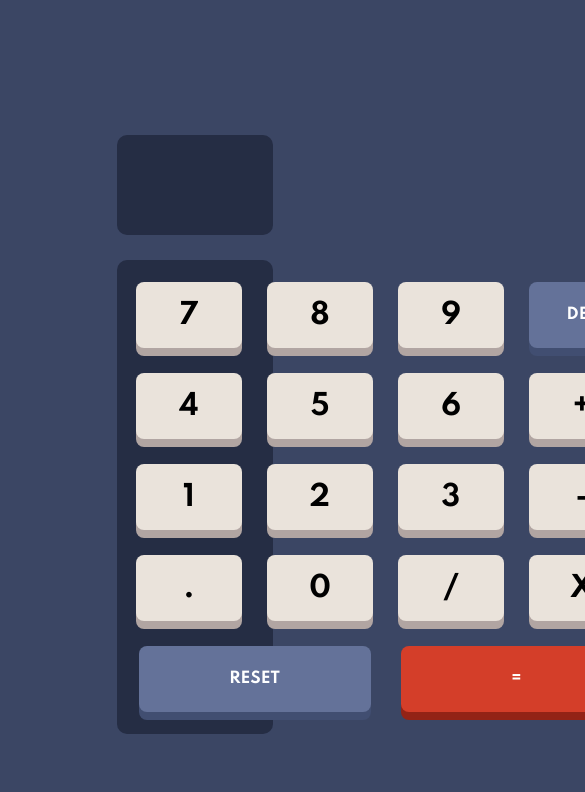
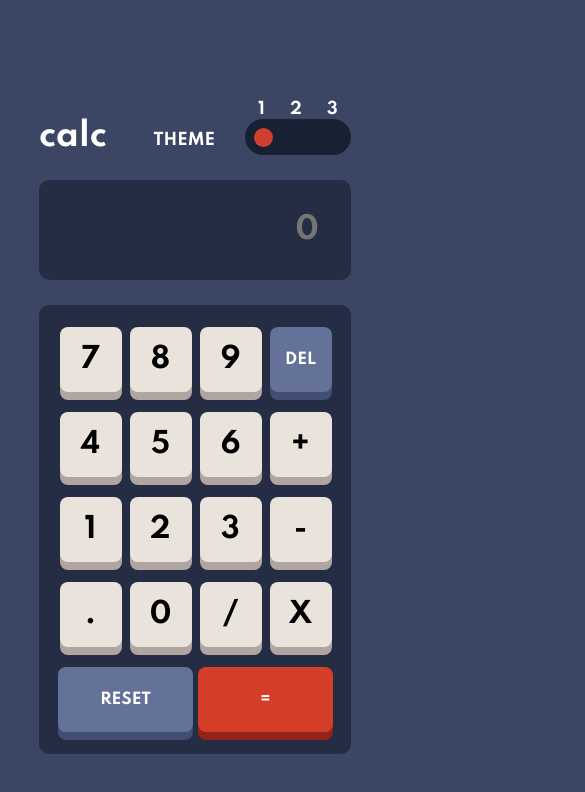
Before and after one commit to luis08201/calculator-app-main, a plain HTML site: page index.html in a window 390 px wide. Shown: the top 792 px of the page, 585 px wide, since content can reach past the window. Drawn offline with Linux system fonts and the light colour scheme.

Commit message:
culminando proyecto de calculadora

```diff
--- a/css/estilos.css
+++ b/css/estilos.css
@@ -1,94 +1,182 @@
-@import url('https://fonts.googleapis.com/css2?family=Spartan:wght@700&display=swap');
-*{
-    margin:0;
-    padding:0;
+@import url("https://fonts.googleapis.com/css2?family=Spartan:wght@700&display=swap");
+* {
+  margin: 0;
+  padding: 0;
   box-sizing: border-box;
 }
-:root{
+:root {
   /* PRIMARY */
   /* BACKGROUND COLOR */
---background-color1:#3B4664;
+  --background-color1: #3b4664;
   /* BACKGROUND COLOR EQUAL, SWITCH BUTTON */
---background-color2:#D43E29;
+  --background-color2: #d43e29;
   /* BACKGROUND COLOR NUMBER */
---background-color3:#181F32;
+  --background-color3: #181f32;
   /* COLOR TEXT RESET,NUMBER,SWITCH NUMBER,CALC */
---colornumero:#FFFFFF;
+  --colornumero: #ffffff;
   /* BACKGROUND PANEL NUMBERS */
---background-color4:#252D44;
+  --background-color4: #252d44;
   /* BACKGROUND NUMBER BUTTON */
---background-color5:#EAE3DB;
+  --background-color5: #eae3db;
   /* BACKGROUND RESET BUTTON */
---background-color6:#647299;
+  --background-color6: #647299;
 
   /* SECONDARY */
   /* BACKGROUND COLOR */
---background-color7:#E6E6E6;
+  --background-color7: #e6e6e6;
   /* BACKGROUND COLOR EQUAL, SWITCH BUTTON */
---background-color8:#C85401;
+  --background-color8: #c85401;
   /* BACKGROUND COLOR NUMBER */
---background-color9:#EEEEEE;
+  --background-color9: #eeeeee;
   /* COLOR TEXT RESET,NUMBER,SWITCH NUMBER,CALC */
---color-numero2:#35352B;
+  --color-numero2: #35352b;
   /* BACKGROUND PANEL NUMBERS */
---background-color10:#D3CDCD;
+  --background-color10: #d3cdcd;
   /* BACKGROUND NUMBER BUTTON */
---background-color11:#E5E4E0;
+  --background-color11: hsl(48, 9%, 89%);
   /* BACKGROUND RESET BUTTON */
---background-color12:#388187;
+  --background-color12: #388187;
 
   /* THIRTIARY */
   /* BACKGROUND COLOR */
---background-color13:#17062A;
+  --background-color13: #17062a;
   /* BACKGROUND COLOR EQUAL, SWITCH BUTTON */
---background-color14:#00DFCF;
+  --background-color14: #00dfcf;
   /* BACKGROUND COLOR NUMBER */
---background-color15:#1E0836;
+  --background-color15: #1e0836;
   /* COLOR TEXT RESET,NUMBER,SWITCH NUMBER,CALC */
---colornumer3:#F6DA44;
+  --colornumer3: #f6da44;
   /* BACKGROUND PANEL NUMBERS */
---background-color16:#1E0934;
+  --background-color16: #1e0934;
   /* BACKGROUND NUMBER BUTTON */
---background-color17:#331D4D;
+  --background-color17: #331d4d;
   /* BACKGROUND RESET BUTTON */
---background-color18:#53087D;
+  --background-color18: #53087d;
 }
-body,button{
-    font-family: 'Spartan', sans-serif;
+body,
+button,
+input {
+  font-family: "Spartan", sans-serif;
   background-color: var(--background-color1);
 }
-.calculadora{
-position:absolute;
-top:50%;
-left:50%;
-transform: translate(-50%,-50%);
-width:40%;
+.calculadora {
+  position: absolute;
+  top: 50%;
+  left: 50%;
+  transform: translate(-50%, -50%);
+  width: 40%;
   grid-gap: 25px;
-    display:grid;
-    grid-template-columns: repeat(4,1fr);
+  display: grid;
+  grid-template-columns: repeat(4, 1fr);
   grid-template-areas:
     "calculadora__header calculadora__header calculadora__header calculadora__header"
     "calculadora__screen calculadora__screen calculadora__screen calculadora__screen"
     "calculadora__panel calculadora__panel calculadora__panel calculadora__panel";
 }
-.calculadora__header{
-    grid-area:calculadora__header;
+
+.calculadora__header {
+  grid-area: calculadora__header;
+  display: flex;
+  justify-content: space-between;
+  align-items: flex-end;
 }
-.calculadora__screen{
-    grid-area:calculadora__screen;
+.calculadora__header--heading {
+  color: var(--colornumero);
 }
-.calculadora__panel{
-    grid-area:calculadora__panel;
+.calculadora__header__mainswitch {
+  display: flex;
+  align-items: flex-end;
+  gap: 30px;
 }
-.calculadora__screen{
-    width:100%;
-    height:100px;
-    background-color: var(--background-color4);
+.calculadora__mainswitch--paragraph {
+  color: var(--colornumero);
+  text-transform: uppercase;
+  font-weight: 400;
+  margin-bottom: 5px;
+}
+.calculadora__switch {
+  display: flex;
+  flex-direction: column;
+}
+.calculadora__switch--level {
+  display: flex;
+  justify-content: space-evenly;
+  gap: 12px;
+}
+.calculadora__switch--level--paragraph {
+  color: var(--colornumero);
+}
+.calculadora__switch--buttons {
+  display: flex;
+  justify-content: space-between;
+  align-items: center;
+  gap: 15px;
+  background-color: #182034;
+  padding: 8px;
+  border-radius: 32px;
+  position: relative;
+}
+.toggleRadio {
+  width: 20px;
+  height: 20px;
+  border: none;
+  border-radius: 50%;
+  display: flex;
+    justify-content: center;
+    align-items: center;
+}
+.toggleRadio input {
+  display: none;
+  cursor: pointer;
+}
+.check{
+  width: calc(100% - 1px);
+  height: calc(100% - 1px);
+  background-color: hsl(6, 63%, 50%);
+  border-radius: 50%;
+  display: inline-block;
+  opacity: 0;
+  transition: opacity 0.3s ease;
+}
+.toggleRadio input:checked + .check {
+    opacity: 1;
+    display: inline-block;
+}
+/* .calculadora__switch--button {
+  background-color: var(--background-color2);
+  width: 20px;
+  height: 20px;
+  border-radius: 32px;
+} */
+.calculadora__screen {
+  grid-area: calculadora__screen;
+}
+.calculadora__panel {
+  grid-area: calculadora__panel;
+}
+.calculadora__screen {
+  width: 100%;
+  height: 100px;
+  background-color: transparent;
   border-radius: 10px;
 }
-.panels{
-    display:grid;
-    grid-template-columns: repeat(4,1fr);
+#calculadora__display {
+  width: 100%;
+  height: 100px;
+  border-radius: 10px;
+  border: none;
+  background-color: var(--background-color4);
+  color: var(--colornumero);
+  font-size: 48px;
+  padding: 0 32px;
+  text-align: right;
+}
+#calculadora__display::placeholder{
+  opacity:1;
+}
+.panels {
+  display: grid;
+  grid-template-columns: repeat(4, 1fr);
   grid-template-areas:
     "panel__button--7 panel__button--8 panel__button--9 panel__button--del"
     "panel__button--4 panel__button--5 panel__button--6 panel__button--plus"
@@ -97,125 +185,222 @@ grid-gap: 25px;
     "panel__button--reset panel__button--reset panel__button--equal panel__button--equal";
   justify-items: center;
   align-content: space-between;
-    align-items:center;
+  align-items: center;
   justify-content: space-evenly;
   background-color: var(--background-color4);
   grid-gap: 25px;
-    padding:22px 19px;
+  padding: 22px 19px;
   border-radius: 10px;
+  width: 100%;
 }
-[class^="panel__button--"]{
-    border:none;
+[class^="panel__button--"] {
+  border: none;
   background-color: var(--background-color5);
   border-radius: 8px;
   text-transform: uppercase;
-    font-size:28px;
+  font-size: 28px;
   font-weight: bold;
   display: flex;
   align-items: center;
   justify-content: center;
-    box-shadow:0 8px 0 #B1A5A2;
-    cursor:pointer;
+  box-shadow: 0 8px 0 #b1a5a2;
+  cursor: pointer;
+  width: 103px;
+  height: 65px;
+  transition:0.2s;
 }
-.panel__button--1{
-    grid-area:panel__button--1;
-    width:106px;
-    height:66px;
+[class^="panel__button--"]:active{
+  transform: translateY(5px);
 }
-.panel__button--2{
-    grid-area:panel__button--2;
-    width:106px;
-    height:66px;
+.panel__button--1 {
+  grid-area: panel__button--1;
 }
-.panel__button--3{
-    grid-area:panel__button--3;
-    width:106px;
-    height:66px;
+.panel__button--2 {
+  grid-area: panel__button--2;
 }
-.panel__button--4{
-    grid-area:panel__button--4;
-    width:106px;
-    height:66px;
+.panel__button--3 {
+  grid-area: panel__button--3;
 }
-.panel__button--5{
-    grid-area:panel__button--5;
-    width:106px;
-    height:66px;
+.panel__button--4 {
+  grid-area: panel__button--4;
 }
-.panel__button--6{
-    grid-area:panel__button--6;
-    width:106px;
-    height:66px;
+.panel__button--5 {
+  grid-area: panel__button--5;
 }
-.panel__button--7{
-    grid-area:panel__button--7;
-    width:106px;
-    height:66px;
+.panel__button--6 {
+  grid-area: panel__button--6;
 }
-.panel__button--8{
-    grid-area:panel__button--8;
-    width:106px;
-    height:66px;
+.panel__button--7 {
+  grid-area: panel__button--7;
 }
-.panel__button--9{
-    grid-area:panel__button--9;
-    width:106px;
-    height:66px;
+.panel__button--8 {
+  grid-area: panel__button--8;
 }
-.panel__button--0{
-    grid-area:panel__button--0;
-    width:106px;
-    height:66px;
+.panel__button--9 {
+  grid-area: panel__button--9;
 }
-.panel__button--reset{
-    grid-area:panel__button--reset;
-    width:232px;
-    height:66px;
-    font-size:15px;
+.panel__button--0 {
+  grid-area: panel__button--0;
+}
+.panel__button--reset {
+  grid-area: panel__button--reset;
+  width: 233px;
+  height: 66px;
+  font-size: 15px;
   background-color: var(--background-color6);
-    color:var(--colornumero);
-     box-shadow:0 8px 0 #414E71 ;
+  color: var(--colornumero);
+  box-shadow: 0 8px 0 #414e71;
 }
-.panel__button--del{
-    grid-area:panel__button--del;
-    width:106px;
-    height:66px;
-    font-size:15px;
+.panel__button--equal {
+  width: 233px;
+  height: 66px;
+  grid-area: panel__button--equal;
+  font-size: 15px;
+  color: var(--colornumero);
+  background-color: var(--background-color2);
+  box-shadow: 0 8px 0 #932316;
+}
+.panel__button--del {
+  grid-area: panel__button--del;
+  font-size: 15px;
   background-color: var(--background-color6);
-    color:var(--colornumero);
-     box-shadow:0 8px 0 #414E71 ;
+  color: var(--colornumero);
+  box-shadow: 0 8px 0 #414e71;
 }
-.panel__button--plus{
-    grid-area:panel__button--plus;
-    width:106px;
-    height:66px;
+.panel__button--plus {
+  grid-area: panel__button--plus;
 }
-.panel__button--rest{
-    grid-area:panel__button--rest;
-    width:106px;
-    height:66px;
+.panel__button--rest {
+  grid-area: panel__button--rest;
 }
-.panel__button--multiply{
-    grid-area:panel__button--multiply;
-    width:106px;
-    height:66px;
+.panel__button--multiply {
+  grid-area: panel__button--multiply;
 }
-.panel__button--divide{
-    grid-area:panel__button--divide;
-    width:106px;
-    height:66px;
+.panel__button--divide {
+  grid-area: panel__button--divide;
 }
-.panel__button--dot{
-    grid-area:panel__button--dot;
-    width:106px;
-    height:66px;
+.panel__button--dot {
+  grid-area: panel__button--dot;
 }
-.panel__button--equal{
-    width:232px;
-    height:66px;
-    grid-area:panel__button--equal;
-    font-size:15px;
-    color:var(--colornumero);
-    background-color:var(--background-color2);
-    box-shadow:0 8px 0 #932316;
+
+@media screen and (max-width: 1366px) {
+  .calculadora {
+    position: relative;
+    top: 0;
+    left: 0;
+    transform: translate(0, 0);
+    margin: 100px auto;
   }
+}
+@media screen and (max-width: 1280px) {
+  .calculadora {
+    width: 45%;
+  }
+}
+@media screen and (max-width: 1140px) {
+  .calculadora {
+    width: 50%;
+  }
+}
+@media screen and (max-width: 1024px) {
+  .calculadora {
+    width: 55%;
+  }
+}
+@media screen and (max-width: 940px) {
+  .calculadora {
+    width: 60%;
+  }
+}
+@media screen and (max-width: 850px) {
+  .calculadora {
+    width: 66%;
+  }
+}
+@media screen and (max-width: 768px) {
+  .calculadora {
+    width: 50%;
+  }
+  .panels {
+    align-content: flex-start;
+    align-items: flex-start;
+    justify-content: flex-start;
+    justify-items: center;
+    grid-gap: 0;
+    column-gap: 5px;
+    row-gap: 20px;
+  }
+  [class^="panel__button--"] {
+    width: 62px;
+    height: 65px;
+  }
+  .panel__button--reset {
+    grid-area: panel__button--reset;
+    width: 135px;
+    height: 65px;
+  }
+  .panel__button--equal {
+    width: 135px;
+    height: 65px;
+  }
+}
+@media screen and (max-width: 650px) {
+  .calculadora {
+    width: 60%;
+  }
+}
+@media screen and (max-width: 540px) {
+  .calculadora {
+    width: 70%;
+  }
+}
+@media screen and (max-width: 425px) {
+  .calculadora {
+    width: 80%;
+  }
+  #calculadora__display {
+    font-size: 30px;
+}
+}
+@media screen and (max-width: 375px) {
+  .calculadora {
+    width: 90%;
+  }
+}
+@media screen and (max-width: 374px) {
+  .calculadora {
+    width: 90%;
+  }
+  [class^="panel__button--"] {
+    width: 42px;
+    height: 45px;
+    font-size: 12px;
+  }
+  .panel__button--reset {
+    grid-area: panel__button--reset;
+    width: 98px;
+    height: 45px;
+    font-size: 12px;
+  }
+  .panel__button--equal {
+    width: 98px;
+    height: 45px;
+    font-size: 12px;
+  }
+  .calculadora__header__mainswitch {
+    gap: 10px;
+  }
+  /* .calculadora__switch--button {
+    width: 10px;
+    height: 10px;
+} */
+  .calculadora__switch--level--paragraph {
+    font-size: 12px;
+  }
+  .calculadora__mainswitch--paragraph {
+    font-size: 12px;
+  }
+  .calculadora__header--heading {
+    font-size: 26px;
+  }
+}
--- a/index.html
+++ b/index.html
@@ -1,49 +1,74 @@
 <!DOCTYPE html>
 <html lang="en">
+
 <head>
   <meta charset="UTF-8" />
   <meta name="viewport" content="width=device-width, initial-scale=1.0" />
   <!-- displays site properly based on user's device -->
   <link rel="stylesheet" href="css/estilos.css" />
-    <link
-      rel="icon"
-      type="image/png"
-      sizes="32x32"
-      href="img/favicon-32x32.png"
-    />
+  <link rel="icon" type="image/png" sizes="32x32" href="img/favicon-32x32.png" />
   <title>Frontend Mentor | Calculator app</title>
 </head>
+
 <body>
   <main class="calculadora">
     <div class="calculadora__header">
-
+      <h1 class="calculadora__header--heading">calc</h1>
+      <div class="calculadora__header__mainswitch">
+          <p class="calculadora__mainswitch--paragraph">theme</p>
+          <div class="calculadora__switch">
+            <div class="calculadora__switch--level">
+              <p class="calculadora__switch--level--paragraph">1</p>
+              <p class="calculadora__switch--level--paragraph">2</p>
+              <p class="calculadora__switch--level--paragraph">3</p>
             </div>
-      <div class="calculadora__screen"></div>
+            <form class="calculadora__switch--buttons">
+              <label for="first" class="toggleRadio">
+                <input type="radio" name="toggle-state" id="first" value="first" checked />
+                <span class="check check-1"></span>
+              </label>
+              <label for="second" class="toggleRadio">
+                <input type="radio" name="toggle-state" id="second" value="second">
+                <span class="check check-2"></span>
+              </label>
+              <label for="third" class="toggleRadio">
+                <input type="radio" name="toggle-state" id="third" value="third">
+                <span class="check check-3"></span>
+              </label>
+            </form>
+          </div>
+      </div>
+    </div>
+    <div class="calculadora__screen">
+      <input type="text" id="calculadora__display" placeholder="0" disabled>
+    </div>
     <div class="calculadora__panel panels">
-        <button class="panel__button--1">1</button>
-        <button class="panel__button--2">2</button>
-        <button class="panel__button--3">3</button>
-        <button class="panel__button--4">4</button>
-        <button class="panel__button--5">5</button>
-        <button class="panel__button--6">6</button>
-        <button class="panel__button--7">7</button>
-        <button class="panel__button--8">8</button>
-        <button class="panel__button--9">9</button>
-        <button class="panel__button--0">0</button>
-        <button class="panel__button--reset">reset</button>
-        <button class="panel__button--del">del</button>
-        <button class="panel__button--plus">+</button>
-        <button class="panel__button--rest">-</button>
-        <button class="panel__button--multiply">x</button>
-        <button class="panel__button--divide">/</button>
-        <button class="panel__button--dot">.</button>
-        <button class="panel__button--equal">=</button>
-
+      <button class="panel__button--1" onclick="number('1')" onmousedown="mouseDown()">1</button>
+      <button class="panel__button--2" onclick="number('2')">2</button>
+      <button class="panel__button--3" onclick="number('3')">3</button>
+      <button class="panel__button--4" onclick="number('4')">4</button>
+      <button class="panel__button--5" onclick="number('5')">5</button>
+      <button class="panel__button--6" onclick="number('6')">6</button>
+      <button class="panel__button--7" onclick="number('7')">7</button>
+      <button class="panel__button--8" onclick="number('8')">8</button>
+      <button class="panel__button--9" onclick="number('9')">9</button>
+      <button class="panel__button--0" onclick="number('0')">0</button>
+      <button class="panel__button--reset" onclick="clearResult()">reset</button>
+      <button class="panel__button--del" onclick="deleteNumber()">del</button>
+      <button class="panel__button--plus" onclick="number('+')">+</button>
+      <button class="panel__button--rest" onclick="number('-')">-</button>
+      <button class="panel__button--multiply" onclick="number('*')">x</button>
+      <button class="panel__button--divide" onclick="number('/')">/</button>
+      <button class="panel__button--dot" onclick="number('.')">.</button>
+      <button class="panel__button--equal" onclick="result()">=</button>
     </div>
   </main>
   <!--  <div class="attribution">
     Challenge by <a href="https://www.frontendmentor.io?ref=challenge" target="_blank">Frontend Mentor</a>.
     Coded by <a href="#">Your Name Here</a>.
   </div> -->
+  <script src="js/calculadora.js"></script>
+  <script src="js/switch.js"></script>
 </body>
+
 </html>
```
Also changed, not shown: js/calculadora.js (added, +25 -0 lines), js/switch.js (added, +111 -0 lines). Lines whose indentation alone changed are shown as unchanged.
